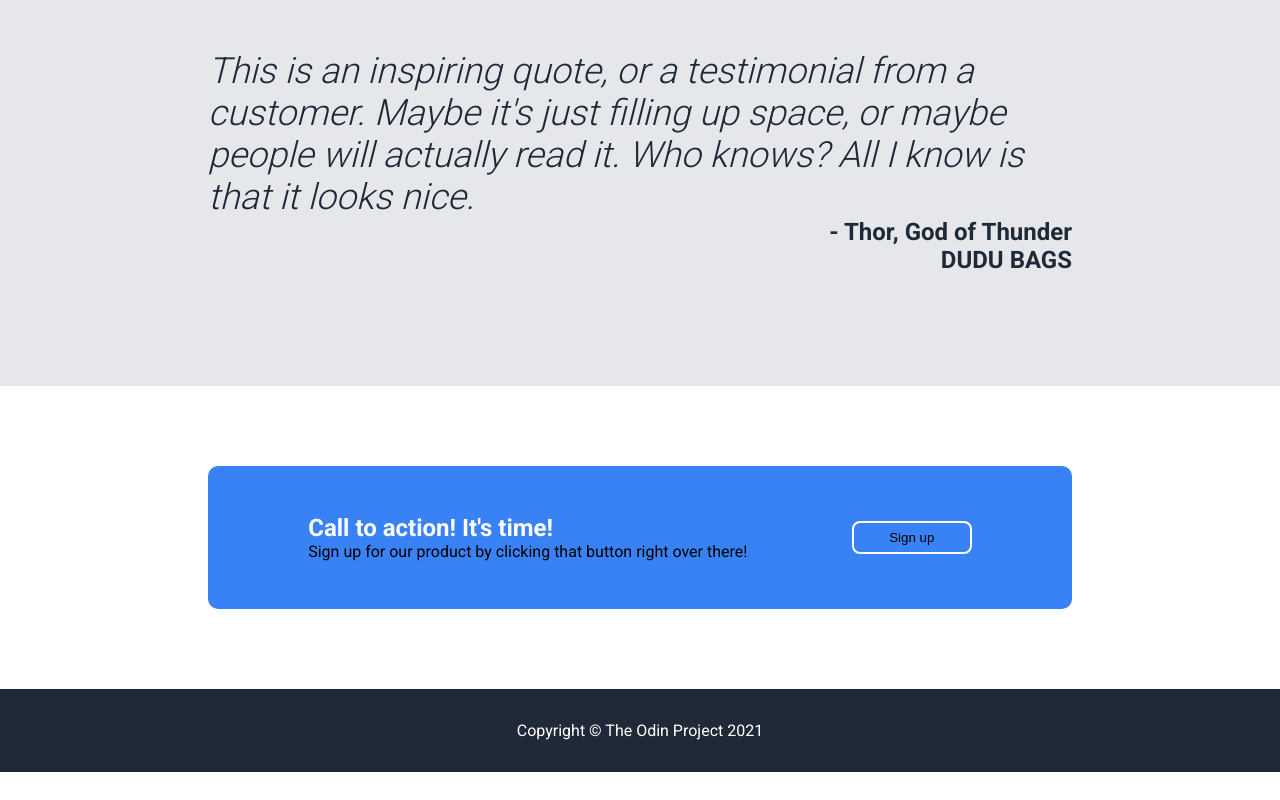
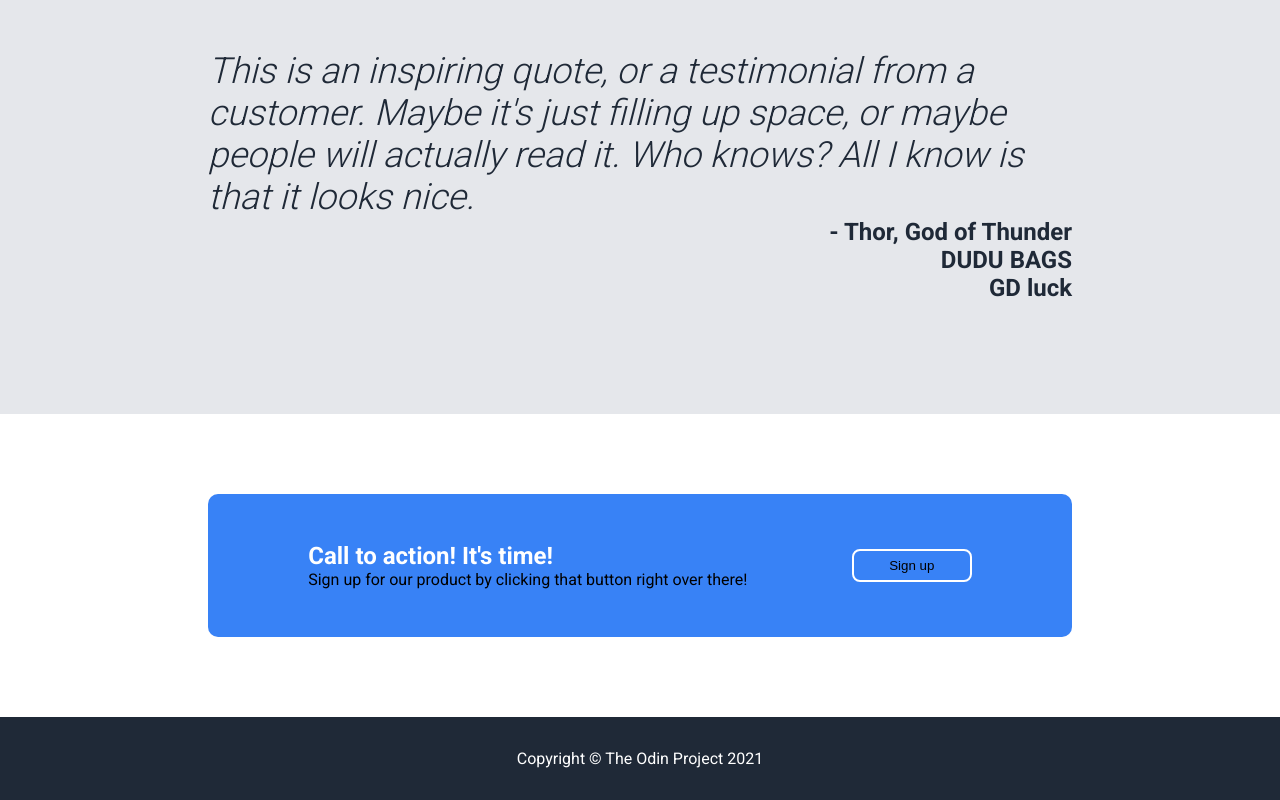
Before and after one commit to mutsinziisaac/Landing-page, a plain HTML site: page index.html in a window 1280 px wide. Shown: the part 1645-2445 px from the top of the page. Before the commit the page ends 2417 px from the top, so only its background shows below. Drawn offline with Linux system fonts and the light colour scheme.

Commit message:
Update index.html

```diff
--- a/index.html
+++ b/index.html
@@ -74,6 +74,7 @@
       >
       <p>- Thor, God of Thunder</p>
       <p>DUDU BAGS</p>
+      <p>GD luck</p>
     </div>
 
     <div class="sign-up">
```
